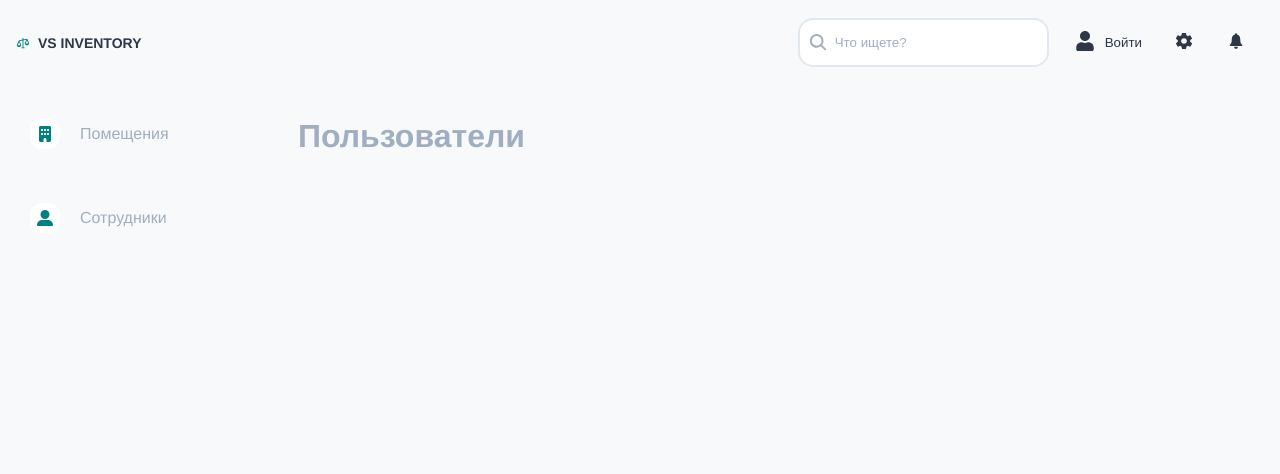
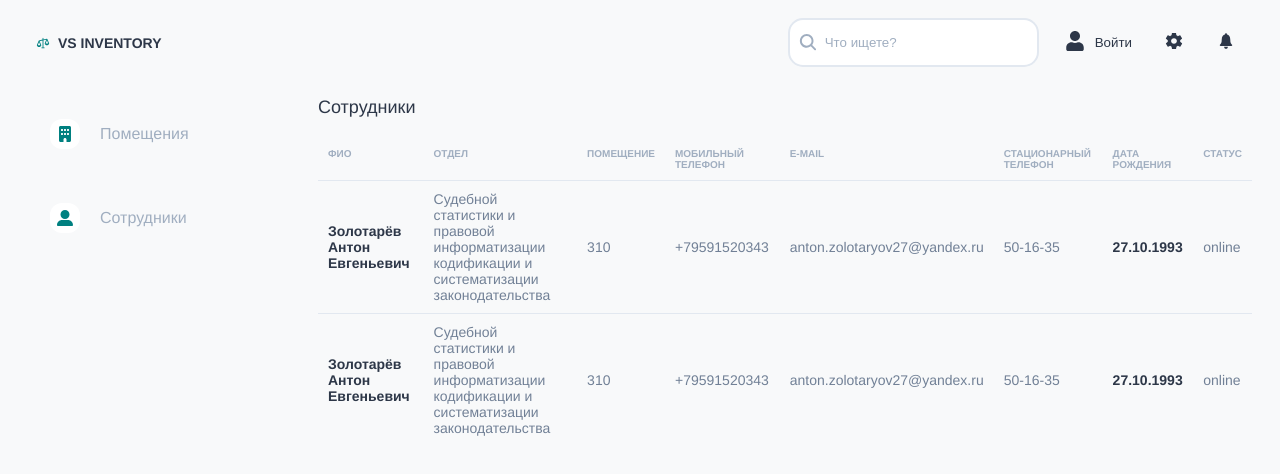
Before and after one commit to zolotaryov2027/vs-inventory, a React (Vite) app: page /users in a window 1280 px wide. Shown: the top 474 px of the page. Built offline with nearby package versions, Linux system fonts and the light colour scheme.

Commit message:
add table

```diff
--- a/src/App.css
+++ b/src/App.css
@@ -5,17 +5,23 @@
   --color-text-bold: #2d3748;
   --color-white: #ffffff;
   --accent-color: teal;
+  --color-text-table: #718096;
 }
 
 ul {
   margin: 0;
   padding: 0;
+  list-style-type: none;
 }
 
 body {
   font-family: var(--font-Helvetica);
   color: var(--color-text-light);
   background-color: var(--background-app);
+}
+
+.wrapper {
+  padding: 0 20px;
 }
 
 .wrapper .index-columns {
@@ -25,3 +31,41 @@ body {
 .wrapper .index-column__left {
   margin-right: 50px;
 }
+
+.index-column__right {
+  flex-grow: 1;
+}
+
+table {
+  border-collapse: collapse;
+  width: 100%;
+}
+
+table caption {
+  font-size: 18px;
+  text-align: left;
+  color: var(--color-text-bold);
+  margin-bottom: 20px;
+}
+
+table th {
+  color: #a0aec0;
+  font-size: 10px;
+  text-align: left;
+  text-transform: uppercase;
+  vertical-align: top;
+}
+
+tbody tr {
+  border-top: 1px solid #e2e8f0;
+}
+
+table td,
+table th {
+  padding: 10px;
+}
+
+.cell-bold {
+  font-weight: bold;
+  color: var(--color-text-bold);
+}
--- a/src/components/profile/profile.css
+++ b/src/components/profile/profile.css
@@ -1,6 +1,6 @@
 .profile__wrapper {
   display: flex;
-  margin: 0 10px;
+  margin-left: 10px;
 }
 
 .login {
--- /dev/null
+++ b/src/components/user/user.css
@@ -0,0 +1,4 @@
+.user-item {
+  font-size: 14px;
+  color: var(--color-text-table);
+}
--- /dev/null
+++ b/src/components/user/user.jsx
@@ -0,0 +1,24 @@
+import "./user.css";
+
+const user = ({ users }) => {
+  return (
+    <>
+      {users.map((user) => (
+        <tr className="user-item">
+          <td className="cell-bold">
+            {user.surname} {user.name} {user.patronymic}
+          </td>
+          <td>{user.interpreter}</td>
+          <td>{user.room}</td>
+          <td>{user.mobilePhone}</td>
+          <td>{user.email}</td>
+          <td>{user.landlinePhone}</td>
+          <td className="cell-bold">{user.dateOfBirth}</td>
+          <td>{user.status}</td>
+        </tr>
+      ))}
+    </>
+  );
+};
+
+export default user;
--- a/src/components/users/users.jsx
+++ /dev/null
@@ -1,5 +0,0 @@
-const users = () => {
-  return <h1>Пользователи</h1>;
-};
-
-export default users;
--- a/src/main.jsx
+++ b/src/main.jsx
@@ -3,9 +3,9 @@ import { StrictMode } from "react";
 import { createRoot } from "react-dom/client";
 import "./index.css";
 import App from "./App.jsx";
-import Users from "./components/users/users.jsx";
+import Users from "./pages/usersPage/usersPage.jsx";
 import NotFound from "./components/NotFound/NotFound.jsx";
-import Premises from "./components/premises/premises.jsx";
+import Premises from "./pages/premises/premises.jsx";
 
 createRoot(document.getElementById("root")).render(
   <StrictMode>
--- /dev/null
+++ b/src/pages/usersPage/usersPage.jsx
@@ -0,0 +1,55 @@
+import User from "../../components/user/user";
+import "./usersPage.css";
+const users = [
+  {
+    surname: "Золотарёв",
+    name: "Антон",
+    patronymic: "Евгеньевич",
+    interpreter:
+      "Судебной статистики и правовой информатизации кодификации и систематизации законодательства",
+    room: "310",
+    mobilePhone: "+79591520343",
+    email: "anton.zolotaryov27@yandex.ru",
+    landlinePhone: "50-16-35",
+    dateOfBirth: "27.10.1993",
+    status: "online",
+  },
+  {
+    surname: "Золотарёв",
+    name: "Антон",
+    patronymic: "Евгеньевич",
+    interpreter:
+      "Судебной статистики и правовой информатизации кодификации и систематизации законодательства",
+    room: "310",
+    mobilePhone: "+79591520343",
+    email: "anton.zolotaryov27@yandex.ru",
+    landlinePhone: "50-16-35",
+    dateOfBirth: "27.10.1993",
+    status: "online",
+  },
+];
+
+const usersPage = () => {
+  return (
+    <table className="user-table">
+      <caption>Сотрудники</caption>
+      <thead>
+        <tr>
+          <th>ФИО</th>
+          <th>Отдел</th>
+          <th>Помещение</th>
+          <th>Мобильный телефон</th>
+          <th>E-mail</th>
+          <th>Стационарный телефон</th>
+          <th>Дата рождения</th>
+          <th>Статус</th>
+        </tr>
+      </thead>
+      <tbody>
+        <User users={users} />
+      </tbody>
+    </table>
+  );
+};
+
+export default usersPage;
```
Also changed, not shown: src/pages/premises/premises.jsx (renamed from src/components/premises/premises.jsx), src/pages/usersPage/usersPage.css (added).
